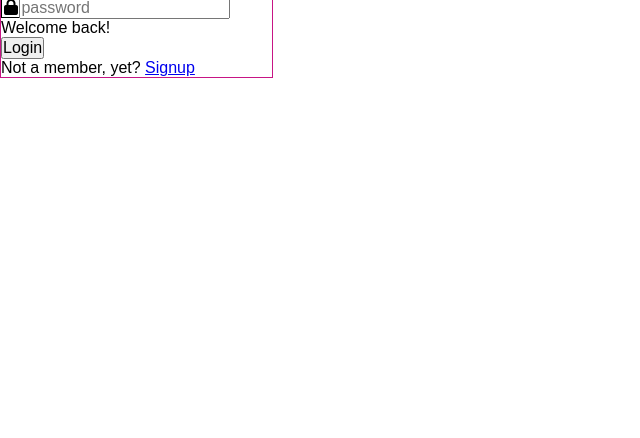
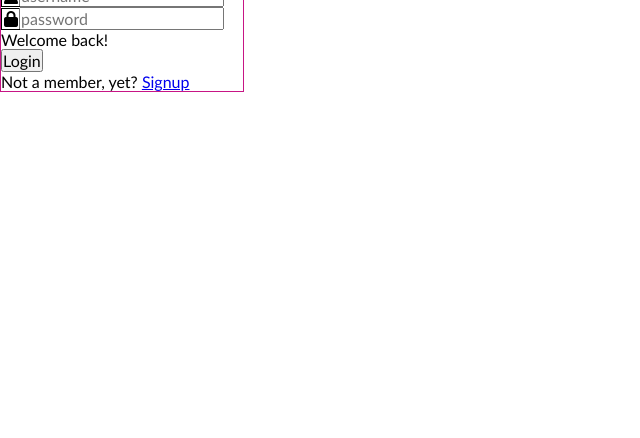
Before and after one commit to noOdin1/login_signup_form_01, a website built with webpack: page src/template.html in a window 1280 px wide. Shown: the part 362-800 px from the top of the page, without its empty margins (0-640 px from the left). Built offline with nearby package versions, Linux system fonts and the light colour scheme.

Commit message:
Adding a new font to the font family, Trebuchet MS

```diff
--- a/src/style.css
+++ b/src/style.css
@@ -3,7 +3,7 @@
   margin: 0;
   padding: 0;
   box-sizing: border-box;
-  font-family: Arial, san-serif;
+  font-family: "Trebuchet MS", Tahoma, Arial, san-serif;
   font-size: 16px;
 }
 
```
